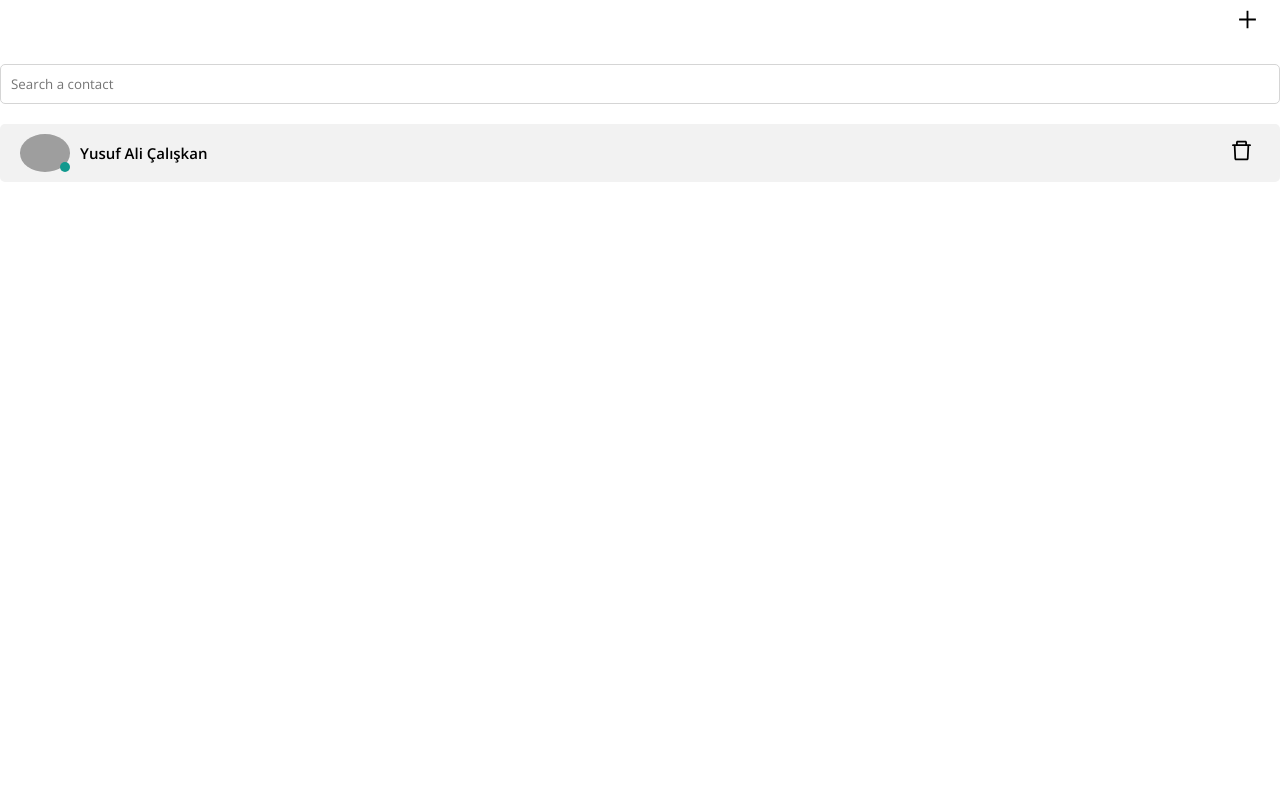
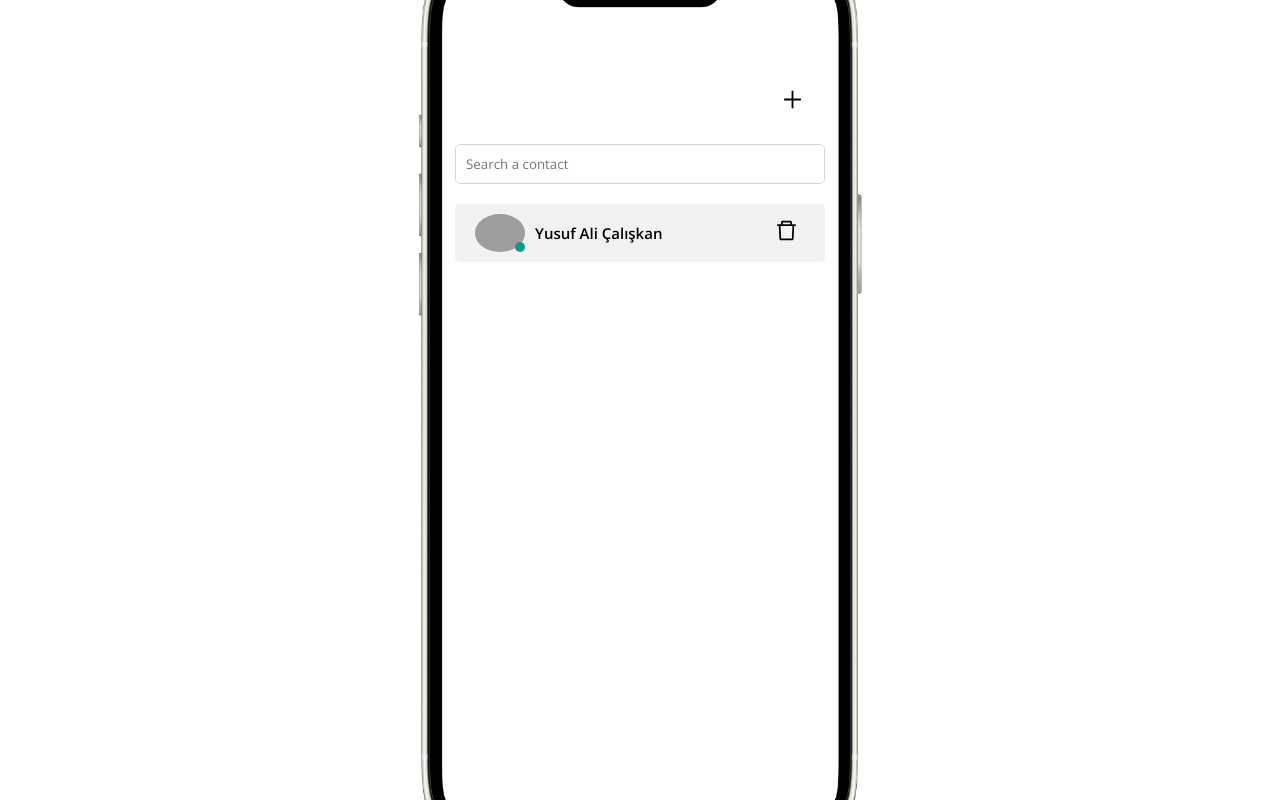
Before and after one commit to yusufalicaliskan/contact-web-app, a React (Create React App) app: page / in a window 1280 px wide. Built offline with nearby package versions, Linux system fonts and the light colour scheme; grey boxes are pictures that could not be loaded.

Commit message:
add preload in app.jsx

```diff
--- a/src/App.jsx
+++ b/src/App.jsx
@@ -1,25 +1,47 @@
 /* eslint-disable react-hooks/exhaustive-deps */
 import React from "react"
 import "./styles/app.css";
-import {useDispatch} from "react-redux";
-import {getContacts} from "./state/contacts";
+import { useDispatch } from "react-redux";
+import { getContacts } from "./state/contacts";
 import { Routes, Route } from "react-router-dom";
 import Home from "./pages/Home"
+import Profile from "./pages/Profile";
+import { AiFillApple } from "react-icons/ai";
 
 function App() {
     const dispatch = useDispatch()
+    const [loader, setLoader] = React.useState(true);
+
+    React.useEffect(() => {
+        setTimeout(() => {
+            setLoader(false)
+        }, 5000);
+    }, []);
+
 
     React.useEffect(() => {
         dispatch(getContacts())
     }, [])
 
-  return (
-      <>
-          <Routes>
-              <Route path="/" element={<Home />} />
-          </Routes>
-      </>
-  );
+    return (
+        <div className="wrapper">
+            <div className="content">
+                {loader ? (
+                    <div className="progress-container">
+                        <span className="apple">
+                            <AiFillApple fill="#ffffff" size={45} />
+                        </span>
+                        <div className="progress" />
+                    </div>
+                ) : (
+                    <Routes>
+                        <Route path="/" element={<Home />} />
+                        <Route path="/profile" element={<Profile />} />
+                    </Routes>
+                )}
+            </div>
+        </div>
+    );
 }
 
 export default App;
```
